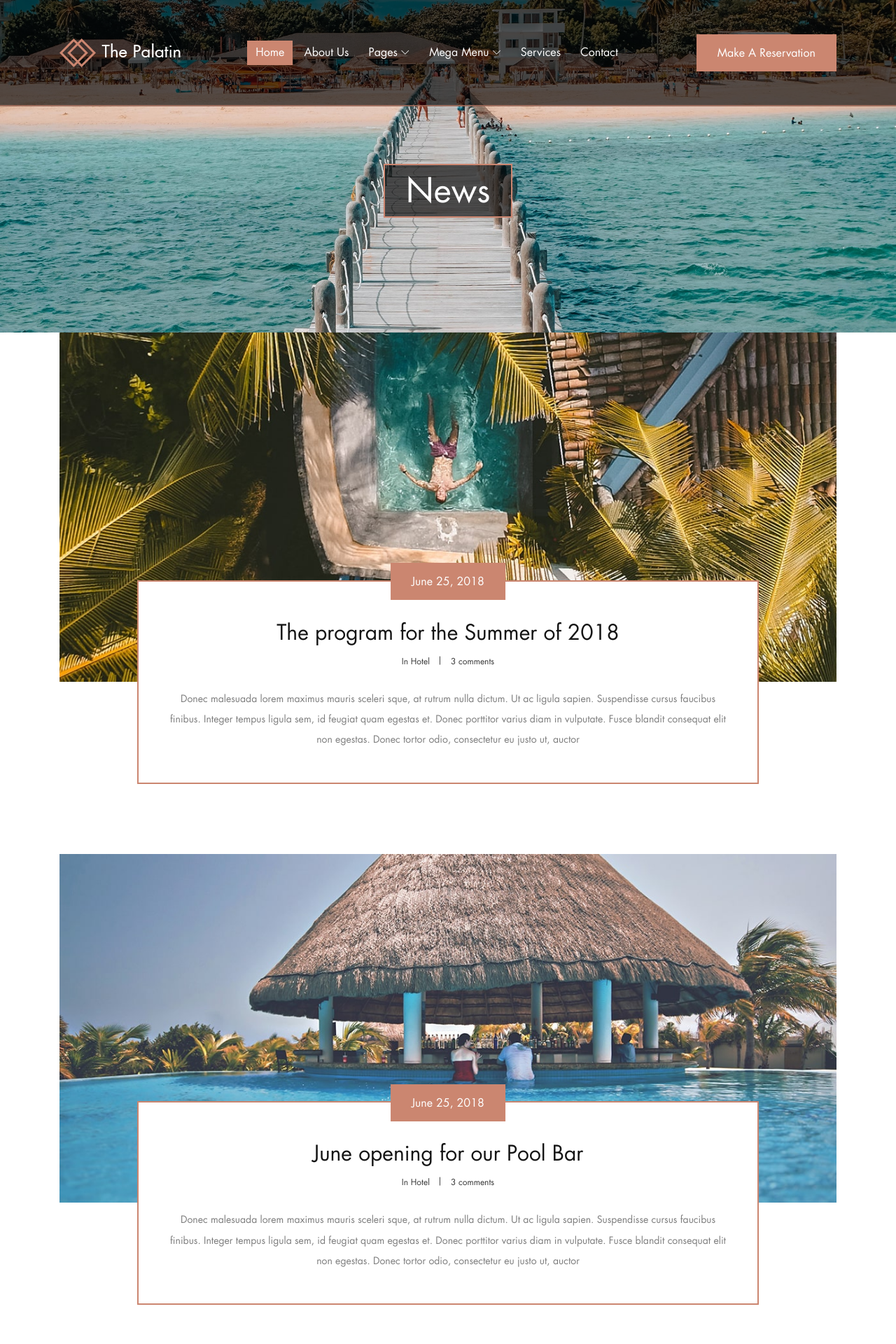
After one commit to Es1amMohamed/Booking, a Django app: page /blog/ in a window 1280 px wide. The commit adds this page. Shown: the top 1920 px of the page at 70% size. Run offline with Django 4.2, Linux system fonts and the light colour scheme; parts of the project's set-up code (start-up, migrations or seed data) failed here and were passed over; some libraries are stand-ins or nearby versions; some web fonts are replaced.

Commit message:
start in Blog app

```diff
--- a/blog/models.py
+++ b/blog/models.py
@@ -15,7 +15,8 @@ class Post(models.Model):
     category = models.ForeignKey('Category',related_name='post_category',on_delete=models.CASCADE)
     slug = models.SlugField(null= True, blank= True)
 
-
+    def __str__(self):
+        return self.title
 
     def save(self, *args, **kwargs):
         if not self.slug:
--- /dev/null
+++ b/blog/templates/blog/post_list.html
@@ -0,0 +1,105 @@
+{% extends 'base.html' %}
+{% load static %}
+{% block body %}
+
+    <!-- ##### Breadcumb Area Start ##### -->
+    <section class="breadcumb-area bg-img d-flex align-items-center justify-content-center" style="background-image: url(img/bg-img/bg-7.jpg);">
+        <div class="bradcumbContent">
+            <h2>News</h2>
+        </div>
+    </section>
+    <!-- ##### Breadcumb Area End ##### -->
+
+    <!-- ##### Blog Area Start ##### -->
+    <div class="blog-area section-padding-0-100">
+        <div class="container">
+            <div class="row">
+                <div class="col-12">
+                    <div class="palatin-blog-posts">
+
+                        <!-- ##### Single Blog Post ##### -->
+                        <div class="single-blog-post mb-100 wow fadeInUp" data-wow-delay="100ms">
+                            <!-- Post Thumb -->
+                            <div class="blog-post-thumb">
+                                <img src="img/blog-img/1.jpg" alt="">
+                            </div>
+                            <!-- Post Content -->
+                            <div class="post-content">
+                                <!-- Post Date-->
+                                <a href="#" class="post-date btn palatin-btn">June 25, 2018</a>
+                                <!-- Post Title -->
+                                <a href="#" class="post-title">The program for the Summer of 2018</a>
+                                <!-- Post Meta -->
+                                <div class="post-meta d-flex justify-content-center">
+                                    <!-- Catagory -->
+                                    <a href="#" class="post-catagory">In Hotel</a>
+                                    <!-- Comments -->
+                                    <a href="#" class="post-comments">3 comments</a>
+                                </div>
+                                <!-- Post Excerpt -->
+                                <p>Donec malesuada lorem maximus mauris sceleri sque, at rutrum nulla dictum. Ut ac ligula sapien. Suspendisse cursus faucibus finibus. Integer tempus ligula sem, id feugiat quam egestas et. Donec porttitor varius diam in vulputate. Fusce blandit consequat elit non egestas. Donec tortor odio, consectetur eu justo ut, auctor</p>
+                            </div>
+                        </div>
+
+                        <!-- ##### Single Blog Post ##### -->
+                        <div class="single-blog-post mb-100 wow fadeInUp" data-wow-delay="300ms">
+                            <!-- Post Thumb -->
+                            <div class="blog-post-thumb">
+                                <img src="img/blog-img/2.jpg" alt="">
+                            </div>
+                            <!-- Post Content -->
+                            <div class="post-content">
+                                <!-- Post Date-->
+                                <a href="#" class="post-date btn palatin-btn">June 25, 2018</a>
+                                <!-- Post Title -->
+                                <a href="#" class="post-title">June opening for our Pool Bar</a>
+                                <!-- Post Meta -->
+                                <div class="post-meta d-flex justify-content-center">
+                                    <!-- Catagory -->
+                                    <a href="#" class="post-catagory">In Hotel</a>
+                                    <!-- Comments -->
+                                    <a href="#" class="post-comments">3 comments</a>
+                                </div>
+                                <!-- Post Excerpt -->
+                                <p>Donec malesuada lorem maximus mauris sceleri sque, at rutrum nulla dictum. Ut ac ligula sapien. Suspendisse cursus faucibus finibus. Integer tempus ligula sem, id feugiat quam egestas et. Donec porttitor varius diam in vulputate. Fusce blandit consequat elit non egestas. Donec tortor odio, consectetur eu justo ut, auctor</p>
+                            </div>
+                        </div>
+
+                        <!-- ##### Single Blog Post ##### -->
+                        <div class="single-blog-post mb-100 wow fadeInUp" data-wow-delay="500ms">
+                            <!-- Post Thumb -->
+                            <div class="blog-post-thumb">
+                                <img src="img/blog-img/3.jpg" alt="">
+                            </div>
+                            <!-- Post Content -->
+                            <div class="post-content">
+                                <!-- Post Date-->
+                                <a href="#" class="post-date btn palatin-btn">June 25, 2018</a>
+                                <!-- Post Title -->
+                                <a href="#" class="post-title">3 Tip for the perfect vacation</a>
+                                <!-- Post Meta -->
+                                <div class="post-meta d-flex justify-content-center">
+                                    <!-- Catagory -->
+                                    <a href="#" class="post-catagory">In Hotel</a>
+                                    <!-- Comments -->
+                                    <a href="#" class="post-comments">3 comments</a>
+                                </div>
+                                <!-- Post Excerpt -->
+                                <p>Donec malesuada lorem maximus mauris sceleri sque, at rutrum nulla dictum. Ut ac ligula sapien. Suspendisse cursus faucibus finibus. Integer tempus ligula sem, id feugiat quam egestas et. Donec porttitor varius diam in vulputate. Fusce blandit consequat elit non egestas. Donec tortor odio, consectetur eu justo ut, auctor</p>
+                            </div>
+                        </div>
+
+                    </div>
+                </div>
+
+                <div class="col-12">
+                    <div class="load-more-btn text-center wow fadeInUp" data-wow-delay="700ms">
+                        <a href="#" class="btn palatin-btn">Load More</a>
+                    </div>
+                </div>
+            </div>
+        </div>
+    </div>
+    <!-- ##### Blog Area End ##### -->
+
+{% endblock body %}
--- /dev/null
+++ b/blog/urls.py
@@ -0,0 +1,11 @@
+from . import views
+from django.urls import path
+from .views import *
+
+app_name = 'blog'
+
+
+urlpatterns = [
+    path('', views.post_list, name='post_list'),
+    path('<slug:slug>', views.post_detail, name='post_detail' ),
+]
--- a/blog/views.py
+++ b/blog/views.py
@@ -1,3 +1,11 @@
 from django.shortcuts import render
+from .models import  *
+# Create your views here.
 
-# Create your views here.
+
+def post_list(request):
+    return render(request,'blog/post_list.html')
+
+
+def post_detail(request,slug):
+    pass
--- a/project/urls.py
+++ b/project/urls.py
@@ -23,6 +23,7 @@ from django.conf.urls.static import static
 urlpatterns = [
     path('admin/', admin.site.urls),
     path('unit/',include('unit.urls', namespace='unit')),
+    path('blog/',include('blog.urls', namespace='blog')),
     path('summernote/', include('django_summernote.urls')),
 ]
 
--- a/templates/base.html
+++ b/templates/base.html
@@ -13,7 +13,7 @@
     <title>The Palatin - Hotel &amp; Resort Template</title>
 
     <!-- Favicon -->
-    <link rel="icon" href="img/core-img/favicon.ico">
+    <link rel="icon" href="{%static 'img/core-img/favicon.ico' %}">
 
     <!-- Core Stylesheet -->
     <link rel="stylesheet" href="{% static 'style.css' %}">
@@ -33,7 +33,7 @@
                     <nav class="classy-navbar justify-content-between" id="palatinNav">
 
                         <!-- Nav brand -->
-                        <a href="index.html" class="nav-brand"><img src="img/core-img/logo.png" alt=""></a>
+                        <a href="index.html" class="nav-brand"><img src="{%static 'img/core-img/logo.png' %}" alt="My image"></a>
 
                         <!-- Navbar Toggler -->
                         <div class="classy-navbar-toggler">
@@ -51,7 +51,7 @@
                             <!-- Nav Start -->
                             <div class="classynav">
                                 <ul>
-                                    <li class="active"><a href="index.html">Home</a></li>
+                                    <li class="active"><a href="{%url 'unit:unit_list' %}">Home</a></li>
                                     <li><a href="about-us.html">About Us</a></li>
                                     <li><a href="#">Pages</a>
                                         <ul class="dropdown">
@@ -134,7 +107,7 @@
                 <!-- Footer Widget Area -->
                 <div class="col-12 col-lg-5">
                     <div class="footer-widget-area mt-50">
-                        <a href="#" class="d-block mb-5"><img src="img/core-img/logo.png" alt=""></a>
+                        <a href="#" class="d-block mb-5"><img src="{%static 'img/core-img/logo.png' %}" alt=""></a>
                         <p>Lorem ipsum dolor sit amet, consectetur adipiscing elit. Donec malesuada lorem maximus mauris sceleri sque, at rutrum nulla dictum. Ut ac ligula sapien. Suspendisse cursus faucibus finibus. </p>
                     </div>
                 </div>
--- a/unit/views.py
+++ b/unit/views.py
@@ -33,9 +33,6 @@ def unit_detail(request,slug):
         return redirect('/unit')
 
     else:
-         print("in else")
          unit = Unit.objects.get(slug=slug)
 
-
-
     return render(request,'unit/unit_detail.html',context)
```
Also changed, not shown: other parts of templates/base.html (+3 -30 lines), blog/admin.py (+6 -1 lines), blog/templates/blog/post_detail.html (added, +107 -0 lines).
